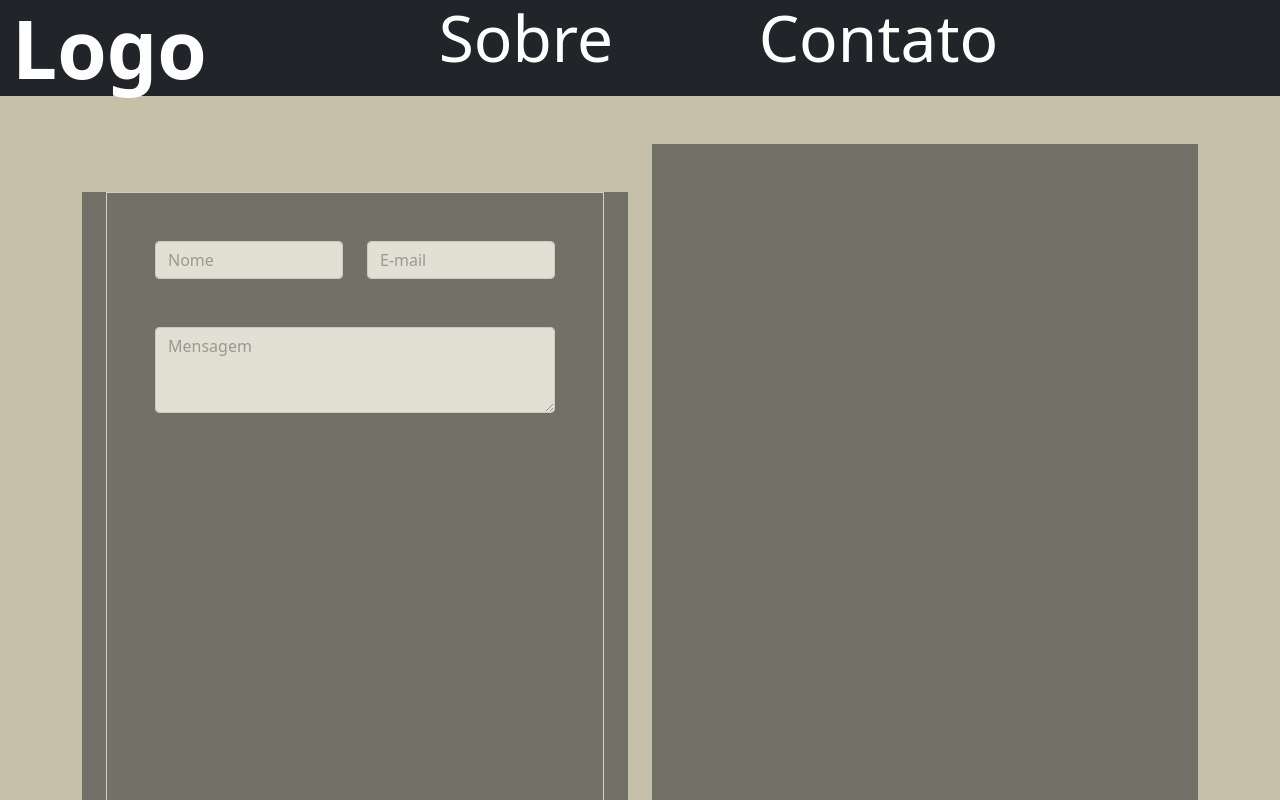
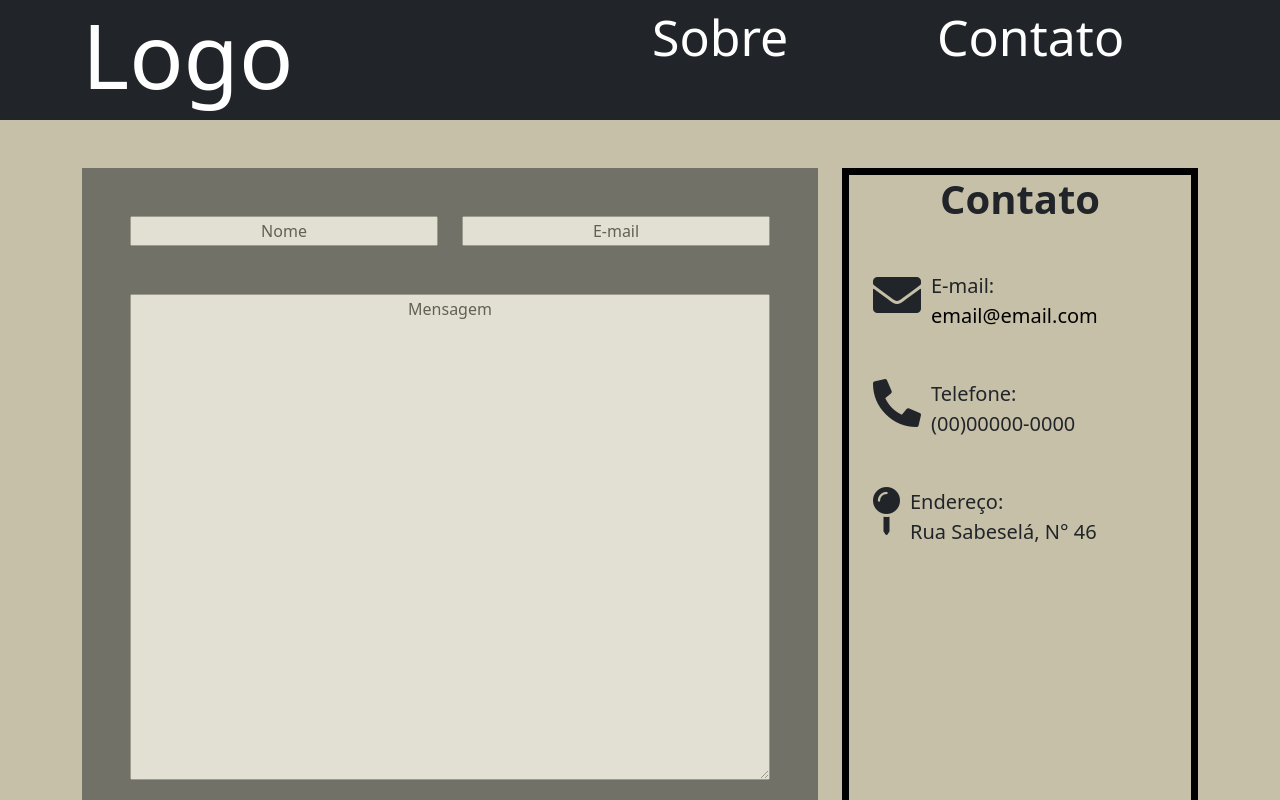
Before and after one commit to KinoDerToten/Single-page-com-Vue.js-e-VueRouter, a Vue app: page /#/Contato in a window 1280 px wide. Shown: the top 800 px of the page. Built offline with nearby package versions, Linux system fonts and the light colour scheme.

Commit message:
concluido

```diff
--- a/public/index.html
+++ b/public/index.html
@@ -6,6 +6,7 @@
     <meta name="viewport" content="width=device-width,initial-scale=1.0">
     <link rel="icon" href="<%= BASE_URL %>favicon.ico">
     <link href="https://cdn.jsdelivr.net/npm/bootstrap@5.0.2/dist/css/bootstrap.min.css" rel="stylesheet" integrity="sha384-EVSTQN3/azprG1Anm3QDgpJLIm9Nao0Yz1ztcQTwFspd3yD65VohhpuuCOmLASjC" crossorigin="anonymous">
+    <link rel="stylesheet" href="https://use.fontawesome.com/releases/v5.15.3/css/all.css" integrity="sha384-SZXxX4whJ79/gErwcOYf+zWLeJdY/qpuqC4cAa9rOGUstPomtqpuNWT9wdPEn2fk" crossorigin="anonymous">
     <title><%= htmlWebpackPlugin.options.title %></title>
   </head>
   <body>
--- a/src/Pages/Contato/Contato.vue
+++ b/src/Pages/Contato/Contato.vue
@@ -1,34 +1,52 @@
 <template>
     <main>
-      <div class="container-fluid">
       <div class="container">
-          <div class="row">
-            <div class="col-12 col-sm-6 col-lg-6 mb-5 mt-5">
+        <div class="row mt-5 mb-5">
+          <div class="col-8">
             <div class="quadrado bg-dark">
-                  <div class="container-fluid container-height">
-                      <form action="" class="mt-5 border">
               <div class="row p-5">
-                              <div class="col">
-                                    <div class="form-group">
-                                        <input type="text" class="form-control" placeholder="Nome">
+                <div class="col-6">
+                  <input type="text" placeholder="Nome">
+                </div>
+                <div class="col-6">
+                  <input type="email" placeholder="E-mail">
+                </div>
+                <div class="col mt-5">
+                  <textarea rows="20" placeholder="Mensagem"></textarea>
+                </div>
+              </div>
             </div>
           </div>
           <div class="col">
-                                  <div class="form-group">
-                                      <input type="email" class="form-control" placeholder="E-mail">
+            <div class="contato">
+              <h1>Contato</h1>
+                <div class="container flex mt-5">
+                  <div class="icon">
+                    <i class="fas fa-envelope fa-3x"></i>
+                  </div>
+                  <div class="email">
+                    E-mail: <br>
+                    <a href="">email@email.com</a>
                   </div>
                 </div>
-                              <div class="w-100"></div>
-                              <div class="col mt-5">
-                                  <textarea class="form-control" rows="3" placeholder="Mensagem"></textarea>
+                <div class="container flex mt-5">
+                  <div class="icon">
+                    <i class="fas fa-phone-alt fa-3x"></i>
+                  </div>
+                  <div class="email">
+                    Telefone: <br>
+                    (00)00000-0000
                   </div>
                 </div>
-                      </form>
+                <div class="container flex mt-5">
+                  <div class="icon">
+                    <i class="fas fa-map-pin fa-3x"></i>
+                  </div>
+                  <div class="email">
+                    Endereço: <br>
+                    Rua Sabeselá, N° 46
                   </div>
                 </div>
-            </div>
-            <div class="col-12 col-sm-6 col-lg-6 mb-5 mt-5">
-              <div class="quadrado bg-dark"></div>
             </div>
           </div>
         </div>
@@ -46,11 +64,43 @@
         opacity: 0.5;
     }
 
-    .container-height{
-        height: 100%;
+    textarea, input{
+      width: 100%;
     }
 
-    .container-height form{
-        height: 100%;
+    textarea:focus, input:focus {
+      box-shadow: 0 0 0 0;
+    border: 0 none;
+    outline: 0;
     }
+
+    textarea::placeholder, input::placeholder {
+      color: #000;
+      text-align: center;
+    }
+
+    .contato{
+      height: 700px;
+      border: 7px solid #000;
+    }
+
+    h1 {
+      font-weight: bold;
+      text-align: center;
+    }
+
+    .flex{
+      display: flex;
+    }
+
+    .email{
+      font-size: 20px;
+      margin-left: 10px;
+    }
+
+    a{
+      text-decoration: none;
+      color: #000
+    }
+
 </style>
--- a/src/Pages/Home/Home.vue
+++ b/src/Pages/Home/Home.vue
@@ -1,27 +1,25 @@
 <template>
     <main>
-      <div class="container-fluid">
-        <div class="col-12 text-center text-lg-start">
-          <h1>Principais produtos</h1>
-        </div>
+      <div class="container">
+        <h1>Principais Produtos</h1>
         <div class="container">
           <div class="row">
-            <div class="col-12 col-sm-6 col-lg-4 mb-5">
+            <div class="col-4 mb-5">
               <div class="quadrado bg-dark"></div>
             </div>
-            <div class="col-12 col-sm-6 col-lg-4 mb-5">
+            <div class="col-4 mb-5">
               <div class="quadrado bg-dark"></div>
             </div>
-            <div class="col-12 col-sm-6 col-lg-4 mb-5">
+            <div class="col-4 mb-5">
               <div class="quadrado bg-dark"></div>
             </div>
-            <div class="col-12 col-sm-6 col-lg-4 mb-5">
+            <div class="col mb-5">
               <div class="quadrado bg-dark"></div>
             </div>
-            <div class="col-12 col-sm-6 col-lg-4 mb-5">
+            <div class="col mb-5">
               <div class="quadrado bg-dark"></div>
             </div>
-            <div class="col-12 col-sm-6 col-lg-4 mb-5">
+            <div class="col mb-5">
               <div class="quadrado bg-dark"></div>
             </div>
           </div>
@@ -36,6 +34,7 @@
 
 <style scoped>
     .quadrado{
-        height: 250px;
+      height: 300px;
+      width: 100%;
     }
 </style>
--- a/src/components/Footer.vue
+++ b/src/components/Footer.vue
@@ -11,5 +11,7 @@
 </script>
 
 <style scoped>
-
+  footer h1{
+    color: #c6c0a8;
+  }
 </style>
--- a/src/components/Header.vue
+++ b/src/components/Header.vue
@@ -1,15 +1,15 @@
 <template>
-    <header>
-      <div class="container-fluid bg-dark">
+    <header class="bg-dark">
+      <div class="container">
         <div class="row">
-          <div class="col-4">
-            <router-link to="/" class="display-1 text-white font-bold">Logo</router-link>
+          <div class="col-6">
+            <router-link to="/"><h1>Logo</h1></router-link>
           </div>
-          <div class="col-3">
-            <router-link to="/Sobre" class="display-3 text-white">Sobre</router-link>
+          <div class="col">
+            <router-link to="/sobre"><span class="menu">Sobre</span></router-link>
           </div>
-          <div class="col-3">
-            <router-link to="/Contato" class="display-3 text-white">Contato</router-link>
+          <div class="col">
+            <router-link to="/contato"><span class="menu">Contato</span></router-link>
           </div>
         </div>
       </div>
@@ -21,11 +21,25 @@
 </script>
 
 <style scoped>
-    header a{
+  header a{
         text-decoration: none;
     }
 
-    header .font-bold{
+  header .font-bold{
         font-weight: bold;
     }
+
+  header h1 {
+    color: #FFF;
+    font-size: 90px;
+  }
+
+  .menu{
+    color: #FFF;
+    font-size: 50px;
+  }
+
+  header .container{
+    height: 120px;
+  }
 </style>
```
Lines whose indentation alone changed are shown as unchanged.
